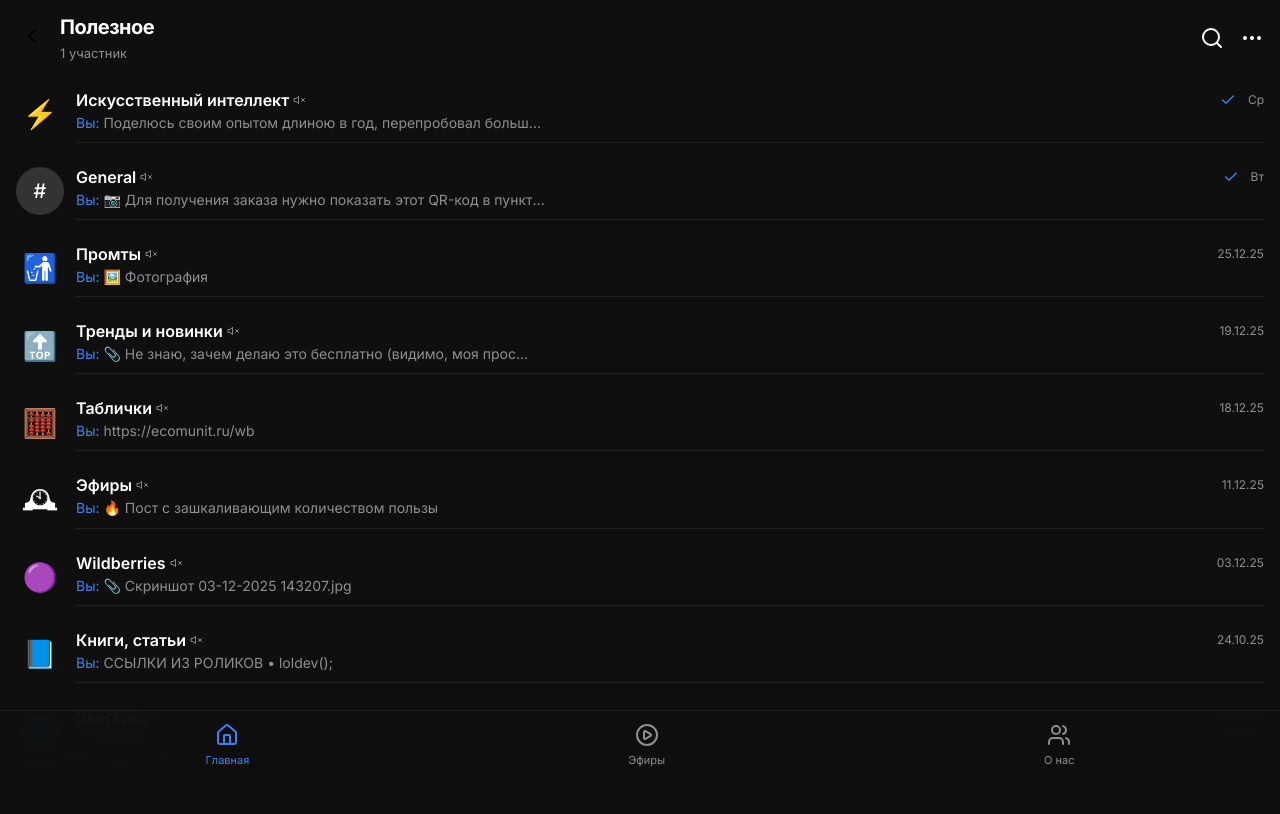
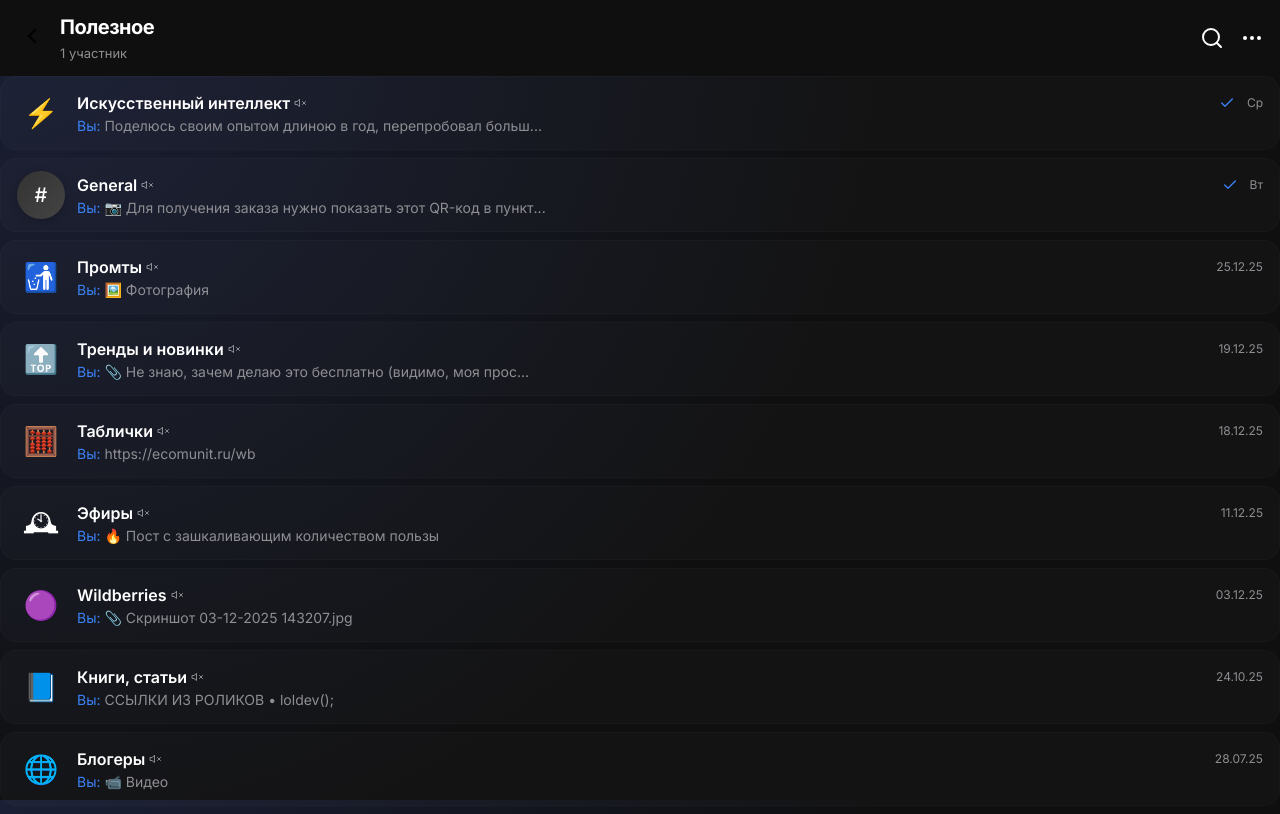
Before and after one commit to Gadji755/Telegram_app, a React (Vite) app: page / in a window 1280 px wide. Built offline with nearby package versions, Linux system fonts and the light colour scheme.

Commit message:
Update UI to modern style and remove bottom nav

```diff
--- a/src/App.jsx
+++ b/src/App.jsx
@@ -3,7 +3,6 @@
 import Home from './pages/Home';
 import Videos from './pages/Videos';
 import About from './pages/About';
-import BottomNav from './components/BottomNav';
 
 function App() {
   useEffect(() => {
@@ -29,7 +28,6 @@
           <Route path="/videos" element={<Videos />} />
           <Route path="/about" element={<About />} />
         </Routes>
-        <BottomNav />
       </div>
     </BrowserRouter>
   );
--- a/src/components/BottomNav.jsx
+++ /dev/null
@@ -1,24 +0,0 @@
-import React from 'react';
-import { NavLink } from 'react-router-dom';
-import { Home, PlayCircle, Users } from 'lucide-react';
-
-const BottomNav = () => {
-  return (
-    <nav className="bottom-nav">
-      <NavLink to="/" className={({ isActive }) => `nav-item ${isActive ? 'active' : ''}`}>
-        <Home size={24} />
-        <span>Главная</span>
-      </NavLink>
-      <NavLink to="/videos" className={({ isActive }) => `nav-item ${isActive ? 'active' : ''}`}>
-        <PlayCircle size={24} />
-        <span>Эфиры</span>
-      </NavLink>
-      <NavLink to="/about" className={({ isActive }) => `nav-item ${isActive ? 'active' : ''}`}>
-        <Users size={24} />
-        <span>О нас</span>
-      </NavLink>
-    </nav>
-  );
-};
-
-export default BottomNav;
--- a/src/index.css
+++ b/src/index.css
@@ -24,7 +24,8 @@
 
 body {
   font-family: var(--font-family);
-  background-color: var(--bg-color);
+  background: radial-gradient(circle at top left, #1a1f35 0%, #0f0f0f 60%);
+  background-attachment: fixed;
   color: var(--text-primary);
   line-height: 1.5;
   overflow-x: hidden;
@@ -65,22 +66,27 @@
   margin-bottom: 12px;
 }
 
+/* Modern Card/Button Styles */
 .card {
-  background: var(--tg-theme-secondary-bg-color, var(--card-bg));
+  background: rgba(255, 255, 255, 0.03);
+  backdrop-filter: blur(10px);
+  -webkit-backdrop-filter: blur(10px);
+  border: 1px solid rgba(255, 255, 255, 0.05);
   border-radius: 16px;
   padding: 16px;
   margin-bottom: 12px;
   box-shadow: 0 4px 12px rgba(0, 0, 0, 0.1);
-  transition: transform 0.2s ease, box-shadow 0.2s ease;
+  transition: all 0.2s ease;
 }
 
 .card:active {
   transform: scale(0.98);
+  background: rgba(255, 255, 255, 0.07);
 }
 
 .btn-primary {
-  background: var(--tg-theme-button-color, var(--accent-color));
-  color: var(--tg-theme-button-text-color, #ffffff);
+  background: var(--accent-gradient);
+  color: #ffffff;
   padding: 12px 24px;
   border-radius: 12px;
   font-weight: 600;
@@ -88,11 +94,13 @@
   display: flex;
   justify-content: center;
   align-items: center;
-  transition: opacity 0.2s;
+  transition: opacity 0.2s, transform 0.2s;
+  box-shadow: 0 4px 15px rgba(59, 130, 246, 0.3);
 }
 
 .btn-primary:active {
-  opacity: 0.8;
+  opacity: 0.9;
+  transform: scale(0.98);
 }
 
 /* Scrollbar hide */
@@ -100,43 +108,10 @@
   display: none;
 }
 
-.bottom-nav {
-  position: fixed;
-  bottom: 0;
-  left: 0;
-  right: 0;
-  background: var(--tg-theme-bg-color, rgba(15, 15, 15, 0.95));
-  /* Use dense opaque for safer contrast */
-  backdrop-filter: blur(12px);
-  -webkit-backdrop-filter: blur(12px);
-  border-top: 1px solid rgba(255, 255, 255, 0.08);
-  display: flex;
-  justify-content: space-around;
-  padding: 12px 16px 32px 16px;
-  z-index: 100;
-}
-
-.nav-item {
-  display: flex;
-  flex-direction: column;
-  align-items: center;
-  color: var(--text-secondary);
-  font-size: 11px;
-  gap: 5px;
-  transition: color 0.2s, transform 0.1s;
-}
-
-.nav-item:active {
-  transform: scale(0.9);
-}
-
-.nav-item.active {
-  color: var(--accent-color);
-}
+/* Bottom Nav Removed - kept just in case user wants it back or generic styles */
 
 .page-content {
   padding-bottom: 90px;
-  /* Space for bottom nav */
   padding-top: 20px;
   min-height: 100vh;
 }
@@ -149,15 +124,21 @@
 
 .list-item {
   display: flex;
-  padding: 10px 16px;
-  /* Matches standard list padding */
+  padding: 12px 16px;
   cursor: pointer;
-  transition: background-color 0.2s;
+  transition: all 0.2s;
   align-items: center;
+
+  /* Modern look updates */
+  background: rgba(255, 255, 255, 0.02);
+  margin-bottom: 8px;
+  border-radius: 16px;
+  border: 1px solid rgba(255, 255, 255, 0.02);
 }
 
 .list-item:active {
-  background-color: rgba(255, 255, 255, 0.05);
+  background-color: rgba(255, 255, 255, 0.08);
+  transform: scale(0.98);
 }
 
 .list-icon-wrapper {
@@ -175,27 +156,21 @@
   width: 48px;
   height: 48px;
   border-radius: 50%;
-  background: #333;
+  background: linear-gradient(135deg, #333 0%, #444 100%);
   display: flex;
   align-items: center;
   justify-content: center;
   color: #fff;
   font-size: 20px;
   font-weight: 500;
+  box-shadow: 0 2px 8px rgba(0, 0, 0, 0.2);
 }
 
 .list-content {
   flex: 1;
-  border-bottom: 1px solid rgba(255, 255, 255, 0.08);
-  /* Separator */
-  padding-bottom: 10px;
+  /* border-bottom removed for card-style list items */
   padding-top: 2px;
   min-width: 0;
-  /* For truncation to work */
-}
-
-.list-item:last-child .list-content {
-  border-bottom: none;
 }
 
 .list-header {
@@ -209,7 +184,6 @@
   font-size: 16px;
   font-weight: 600;
   color: #ffffff !important;
-  /* Force white to avoid theme conflicts */
   white-space: nowrap;
   overflow: hidden;
   text-overflow: ellipsis;
@@ -218,7 +192,6 @@
 .list-date {
   font-size: 12px;
   color: #8e8e93;
-  /* Force generic grey */
   white-space: nowrap;
   margin-left: 8px;
 }
@@ -226,7 +199,6 @@
 .list-preview {
   font-size: 14px;
   color: #8e8e93;
-  /* Force generic grey */
   white-space: nowrap;
   overflow: hidden;
   text-overflow: ellipsis;
```
